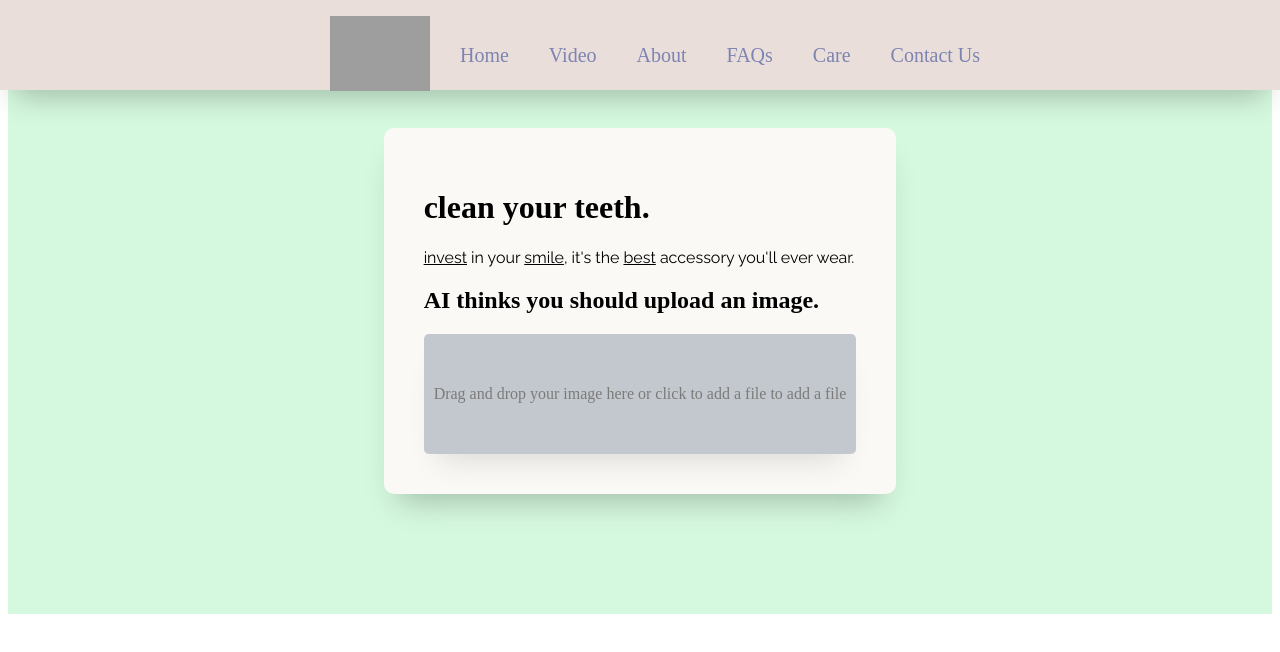
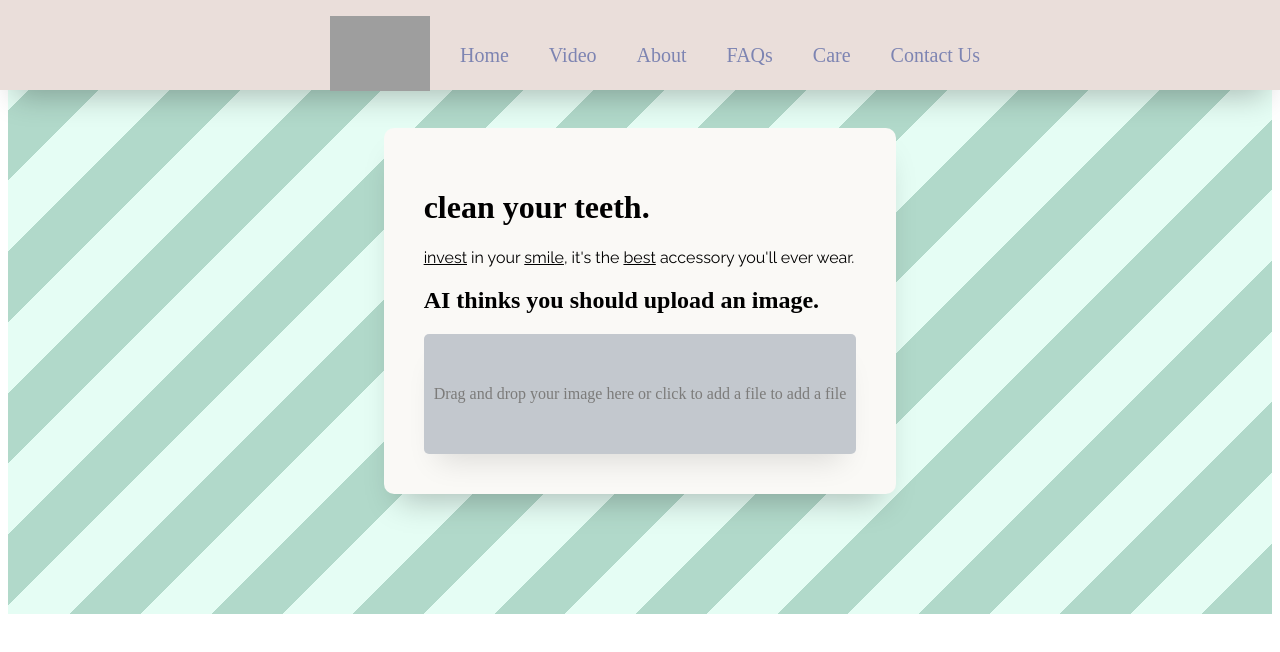
Before and after one commit to IMakeDiscordBots/shshacks2023, a SvelteKit app in the folder cleanYourTeeth/: page / in a window 1280 px wide. Shown: the top 652 px of the page. Built offline with nearby package versions, Linux system fonts and the light colour scheme; grey boxes are pictures that could not be loaded; a web font is replaced by a local one.

Commit message:
Added new BG, thanks alex

```diff
--- a/cleanYourTeeth/src/routes/+page.svelte
+++ b/cleanYourTeeth/src/routes/+page.svelte
@@ -31,7 +31,7 @@
         justify-content: center;
         margin: auto;
         padding: 120px;
-        background-color: #D5F9DE;
+        background: repeating-linear-gradient(-45deg, #B1D9CA, #B1D9CA 50px, #E5FDF4 50px, #E5FDF4 100px);
     }
     .content {
         margin: auto;
```
